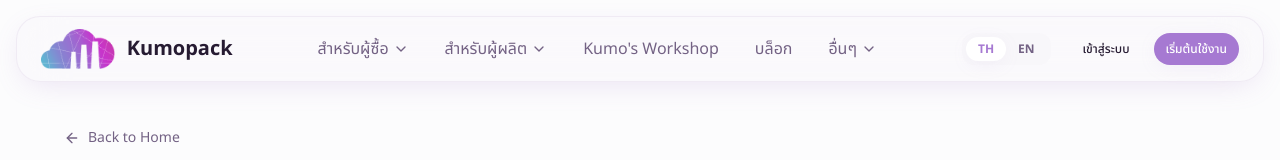
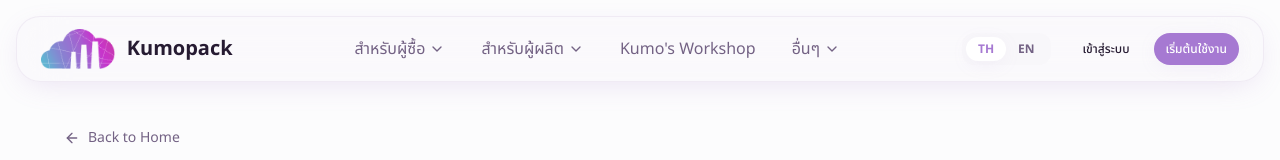
Before and after one commit to Kumopack/Kumopack-dev-landing, a Next.js app: page /blogs in a window 1280 px wide. Shown: the top 160 px of the page. Built offline with nearby package versions, Linux system fonts and the light colour scheme.

Commit message:
fix: remove standalone blog link, keep only in ETC menu

```diff
--- a/src/components/Navbar.tsx
+++ b/src/components/Navbar.tsx
@@ -165,10 +165,6 @@ const Navbar = () => {
                 {t('nav.workshop')}
               </a>
 
-              {/* Blog direct link */}
-              <Link href="/blogs" className="px-4 py-2 rounded-2xl text-muted-foreground hover:text-foreground hover:bg-accent transition-all duration-200">
-                {t('nav.blog')}
-              </Link>
 
               {/* ETC Mega Menu Restored */}
               <div
```
